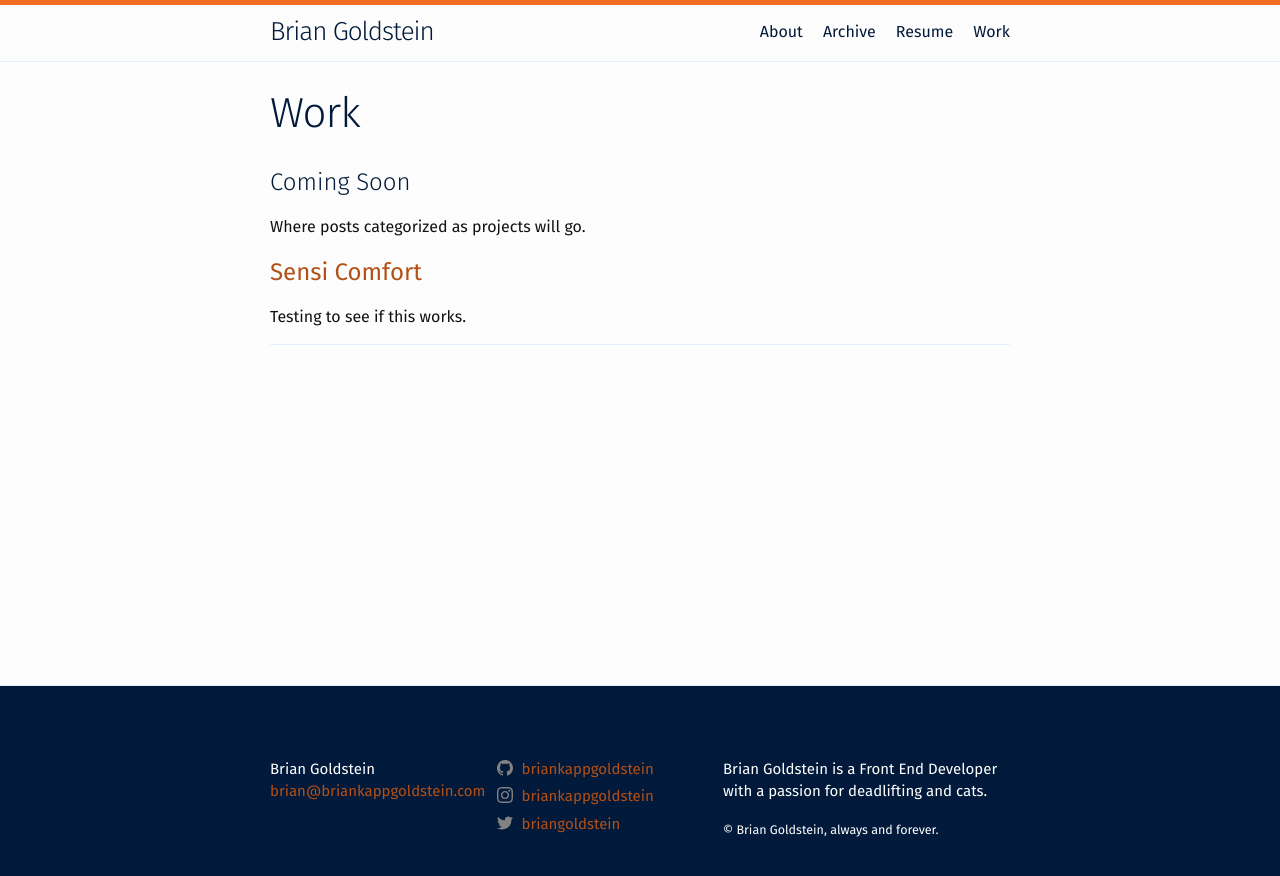
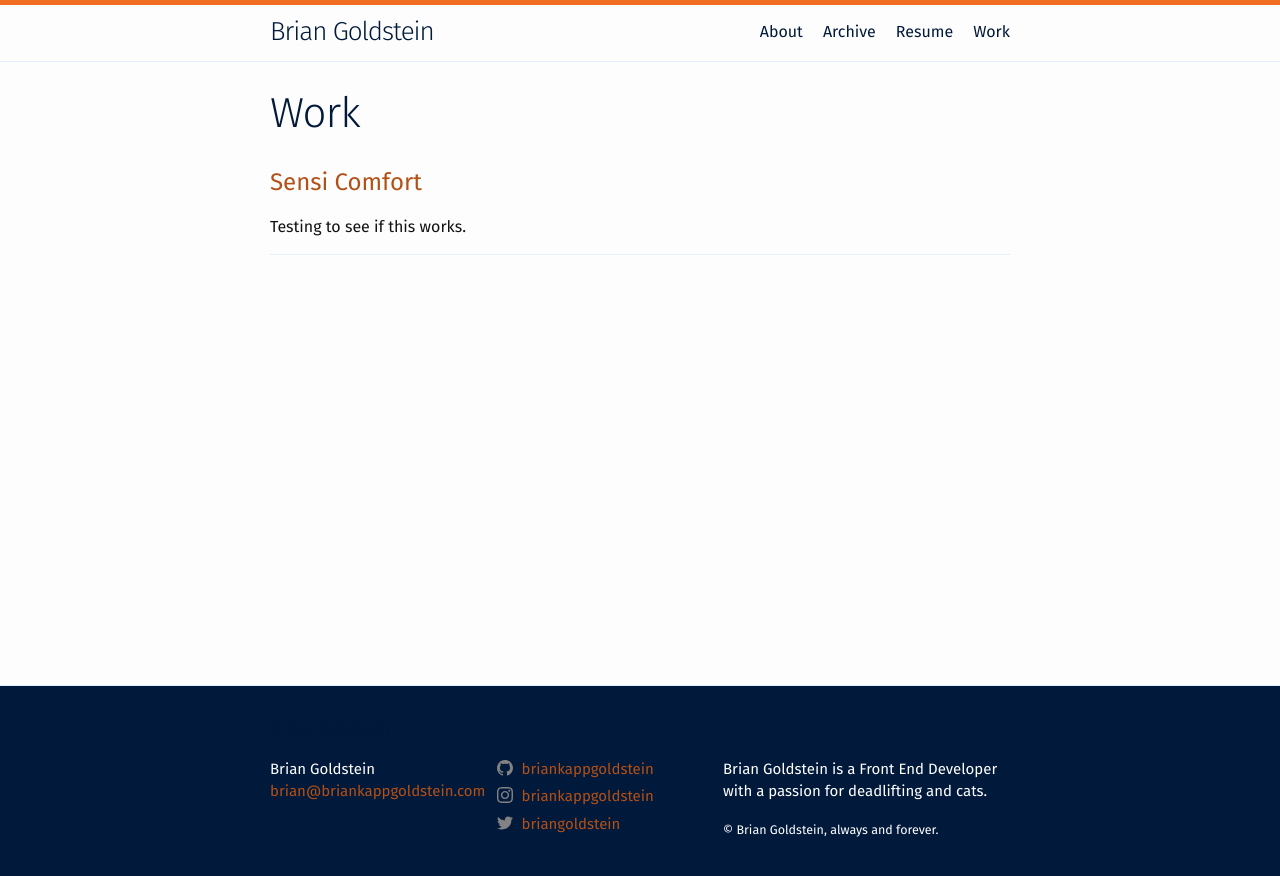
Before and after one commit to briankappgoldstein/new-site, a Jekyll site: the page built from work.md, in a window 1280 px wide. Shown: the top 876 px of the page. Built offline with Jekyll 4.4.1, drawn with Linux system fonts in a browser that asks for light colours.

Commit message:
remove coming soon.

```diff
--- a/work.md
+++ b/work.md
@@ -4,9 +4,7 @@ title: Work
 permalink: /work/
 ---
 
-# Coming Soon
 
-Where posts categorized as projects will go.
 <div>
 {%- if site.work.size > 0 -%}
     <ul class="post-list">
```
